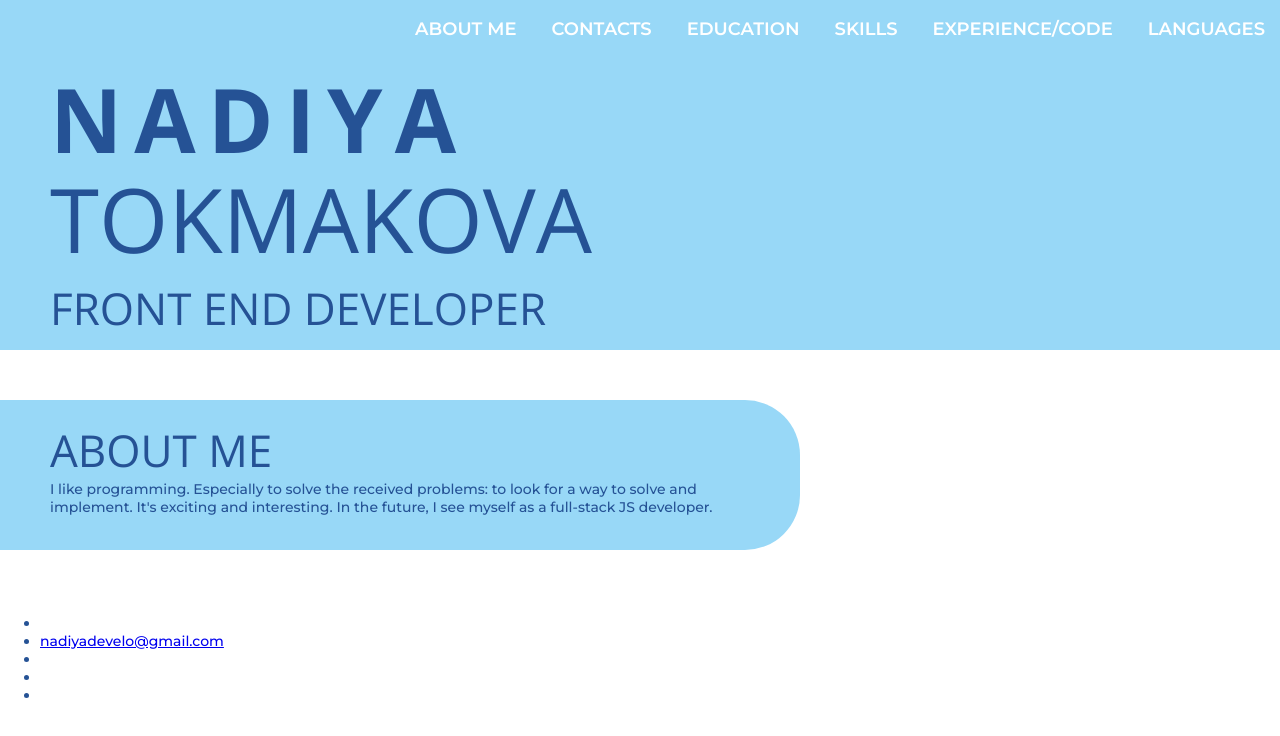
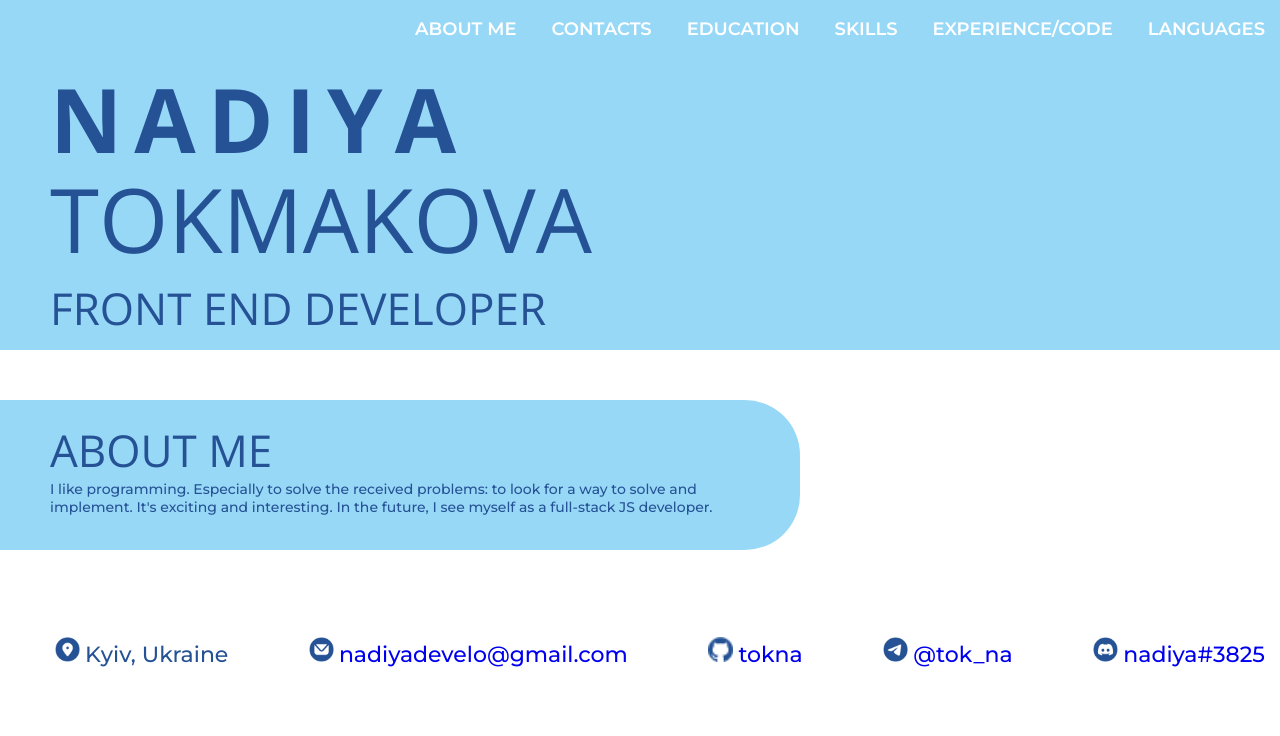
Before and after one commit to tokna/rsschool-cv, a plain HTML site: page index.html in a window 1280 px wide. Shown: the top 736 px of the page. Drawn offline with nearby package versions, Linux system fonts and the light colour scheme.

Commit message:
refactor: completed the section

```diff
--- a/index.html
+++ b/index.html
@@ -4,11 +4,11 @@
     <meta charset="UTF-8">
     <meta http-equiv="X-UA-Compatible" content="IE=edge">
     <meta name="viewport" content="width=device-width, initial-scale=1.0">
-    <link rel="stylesheet" href="style.css">
-    <link rel="icon" href="assets/img/favicon.ico">
     <link rel="preconnect" href="https://fonts.googleapis.com">
     <link rel="preconnect" href="https://fonts.gstatic.com" crossorigin>
     <link href="https://fonts.googleapis.com/css2?family=Montserrat:wght@500;600;700&family=Open+Sans:ital,wght@0,300;0,400;0,700;1,600&display=swap" rel="stylesheet">
+    <link rel="icon" href="assets/img/favicon.ico">
+    <link rel="stylesheet" href="style.css">
     <title>cv</title>
 </head>
 <body>
@@ -39,12 +39,12 @@
                     </div>
                 </div>
                 <div id="contacts">
-                   <ul>
-                       <li class="contacts-item"><a href="" class="contacts-link"></a></li>
-                       <li class="contacts-item"><a href="mailto:nadiyadevelo@gmail.com" class="contacts-link">nadiyadevelo@gmail.com</a></li>
-                       <li class="contacts-item"><a href="" class="contacts-link"></a></li>
-                       <li class="contacts-item"><a href="" class="contacts-link"></a></li>
-                       <li class="contacts-item"><a href="" class="contacts-link"></a></li>
+                   <ul class="contacts-list">
+                       <li class="contacts-item"><img src="assets/img/icon-location.png" alt="icon-location" class="icon">Kyiv, Ukraine</li>
+                       <li class="contacts-item"><img src="assets/img/icon-email.png" alt="icon-email" class="icon"><a href="mailto:nadiyadevelo@gmail.com" title="e-mail"class="contacts-link">nadiyadevelo@gmail.com</a></li>
+                       <li class="contacts-item"><img src="assets/img/icon-github.png" alt="icon-github" class="icon"><a href="https://github.com/tokna" title="github" class="contacts-link">tokna</a></li>
+                       <li class="contacts-item"><img src="assets/img/icon-telegram.png" alt="icon-telegram" class="icon"><a href="https://telegram.me/tok_na" title="telegram" class="contacts-link">@tok_na</a></li>
+                       <li class="contacts-item"><img src="assets/img/icon-discord.png" alt="icon-discord" class="icon"><a href="https://discord.com/" title="discord" class="contacts-link">nadiya#3825</a></li>
                    </ul>
                 </div>
             </div>
--- a/style.css
+++ b/style.css
@@ -38,12 +38,14 @@ body {
     transition: color .2s linear;
 }
 
-.nav-list {
+.nav-list,
+.contacts-list {
     display: inline;
     list-style-type: none;
 }
 
-.nav-item {
+.nav-item,
+.contacts-item {
     display: inline;
     padding: 15px;
 }
@@ -147,13 +149,36 @@ body {
 }
 
 .contacts-item {
+    top: 3px;
 
 }
 
-.contacts-link
-/* .contacts-item:nth-child(2):before {
+/* .contacts-list:nth-child(2):before {
     top: 3px;
     left: 0px;
     width: 21px;
     height: 21px;
-    background-image: url(assets/img/icon-email.png); */
+    background-image: url(assets/img/icon-email.png);
+} */
+
+.contacts-list{
+    display: flex;
+    align-content: space-between;
+    justify-content: space-between;
+
+    font-size: 22px;
+}
+
+.contacts-link {
+    text-decoration: none;
+}
+
+.icon {
+    width: 25px;
+    height: auto;
+    margin-right: 5px;
+}
+
+.contacts-link:hover {
+    color: #98d8f7;
+}
```
